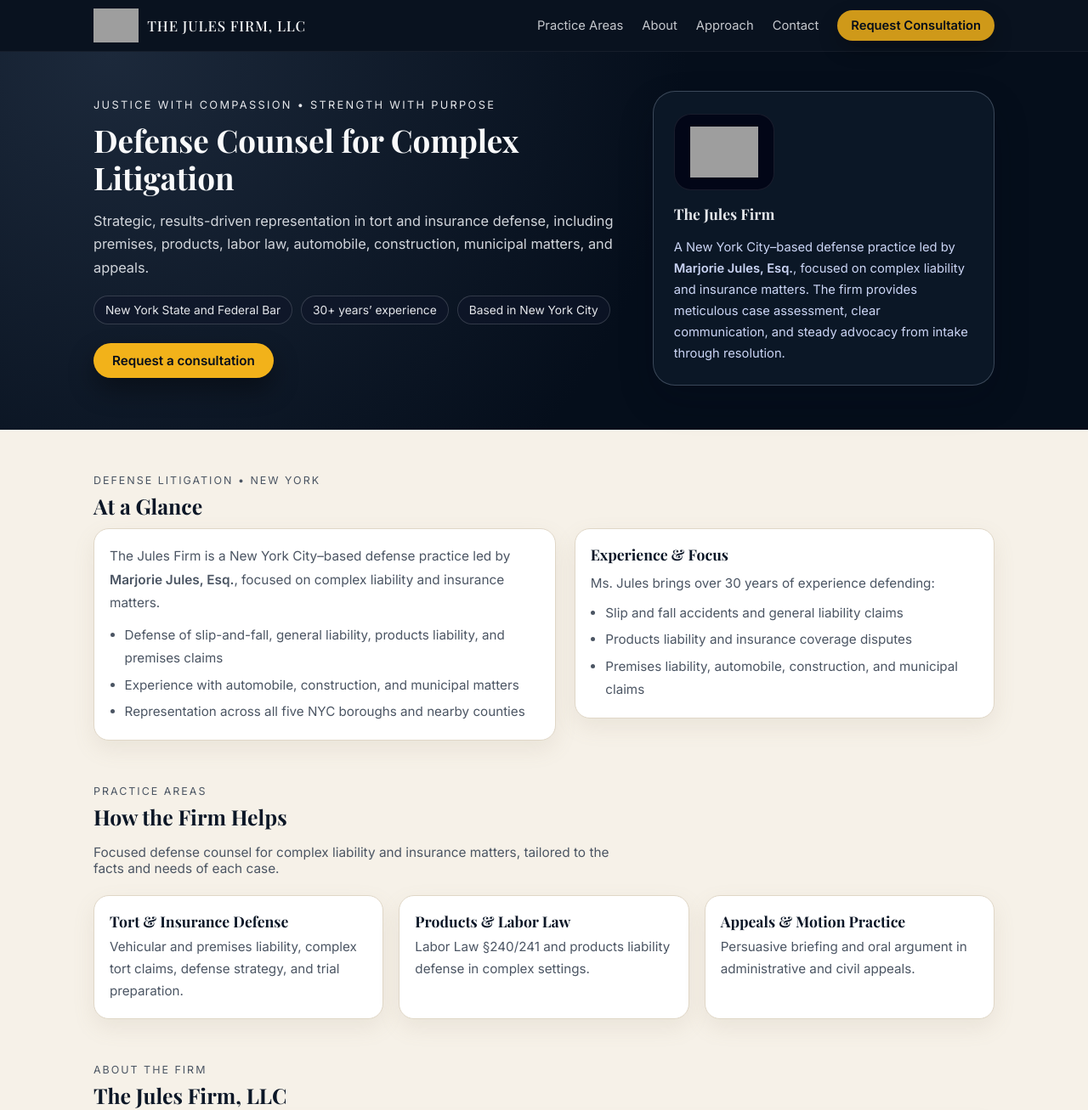
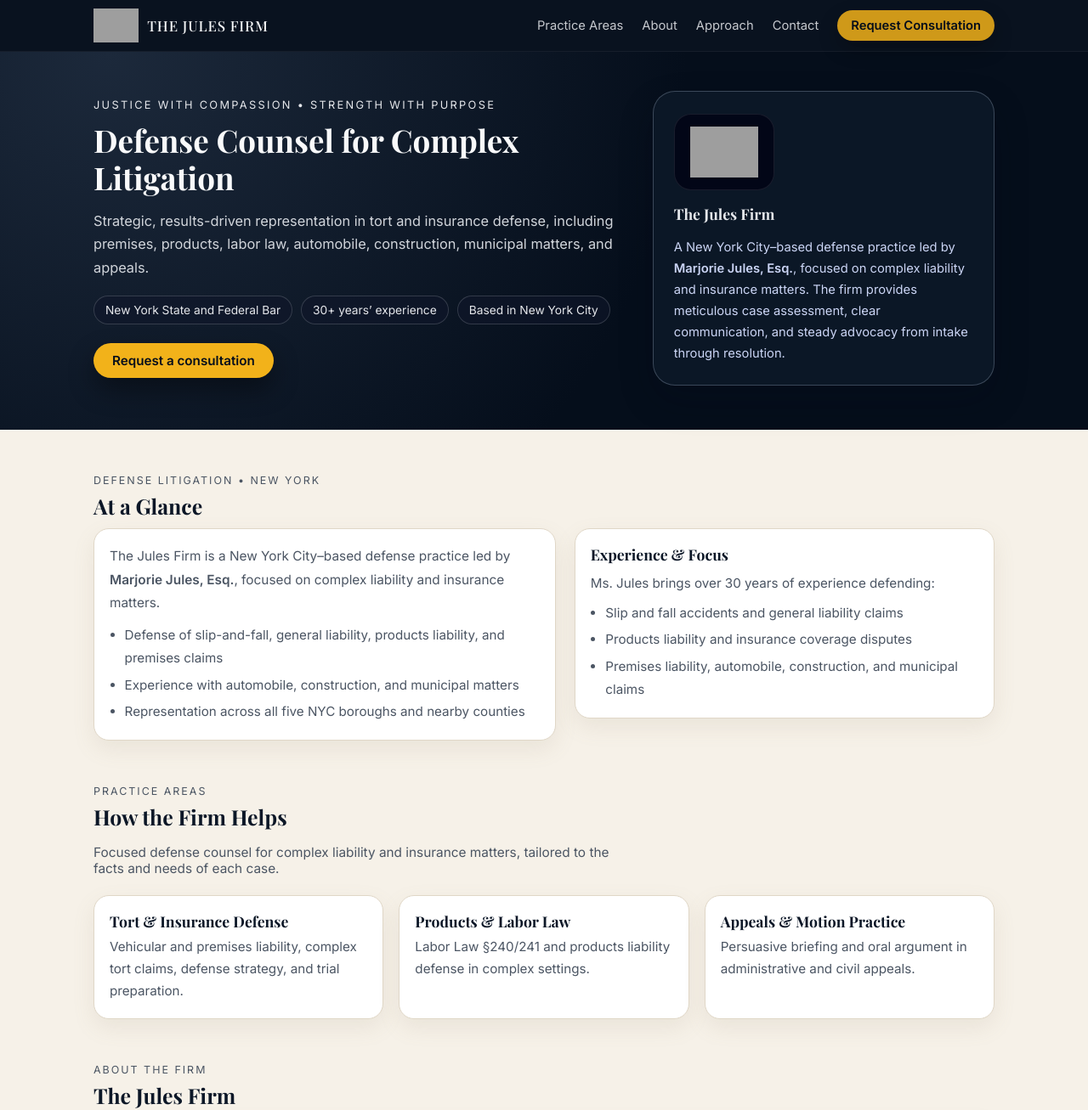
Before and after one commit to APJules/Marjorie-Jules-Website, a plain HTML site: page index.html in a window 1280 px wide. Shown: the top 1307 px of the page at 85% size. Drawn offline with nearby package versions, Linux system fonts and the light colour scheme; grey boxes are pictures that could not be loaded.

Commit message:
index.html

```diff
--- a/index.html
+++ b/index.html
@@ -480,7 +480,7 @@
         <div class="brand-logo-wrap">
           <img src="https://i.postimg.cc/j5kJ5Kkv/file-00000000f3b8722fbc695b28ce0e523b.png" alt="The Jules Firm logo">
         </div>
-        <div class="brand-text-main">The Jules Firm, LLC</div>
+        <div class="brand-text-main">The Jules Firm</div>
       </div>
       <nav class="nav-links">
         <a href="#practice">Practice Areas</a>
@@ -582,7 +582,7 @@
     <!-- ABOUT -->
     <section id="about" aria-labelledby="about-title">
       <div class="section-kicker">About the Firm</div>
-      <h2 id="about-title" class="section-title">The Jules Firm, LLC</h2>
+      <h2 id="about-title" class="section-title">The Jules Firm</h2>
 
       <div class="card">
         <p style="margin:0 0 10px; color:var(--muted); line-height:1.8; font-size:.96rem;">
```
